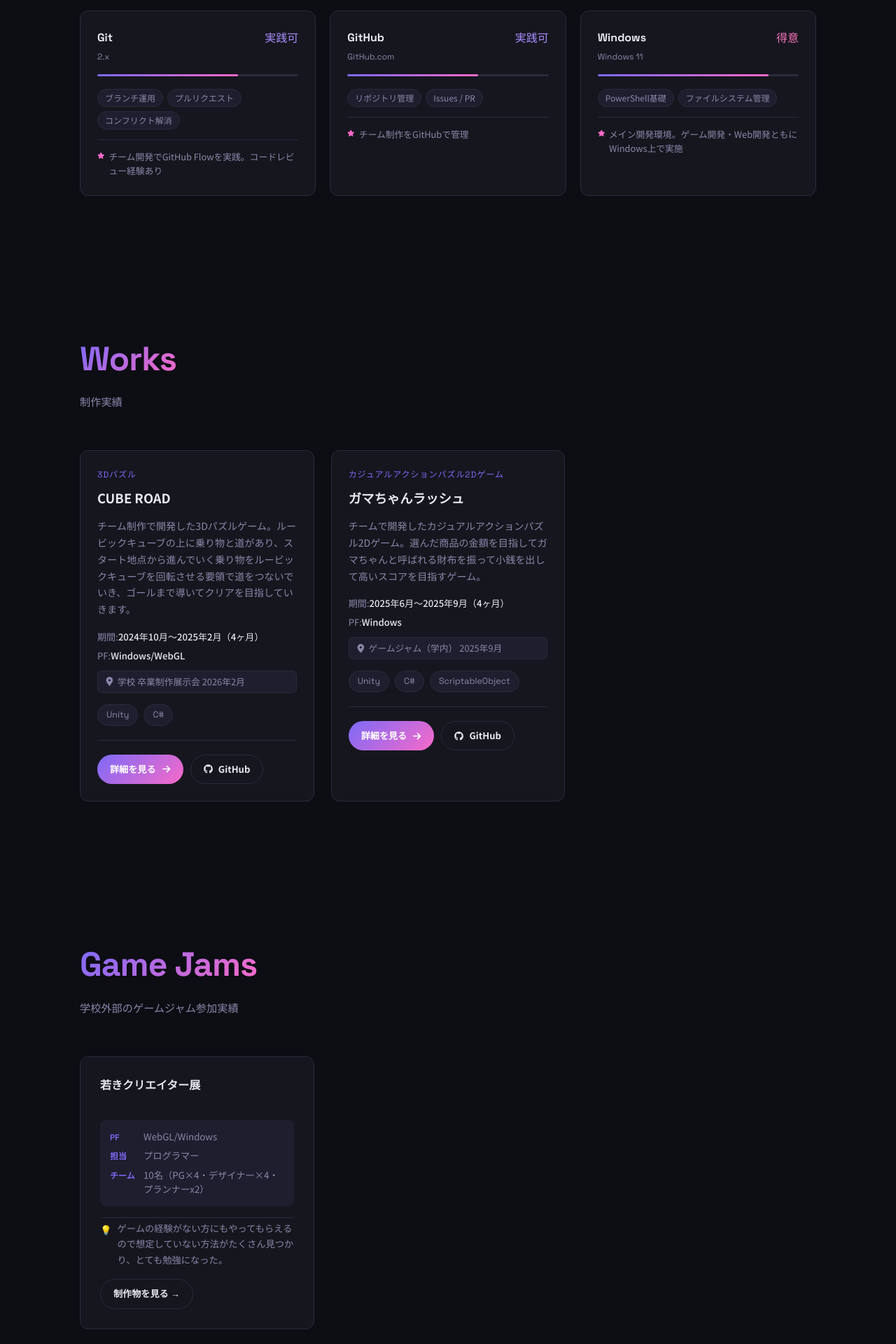
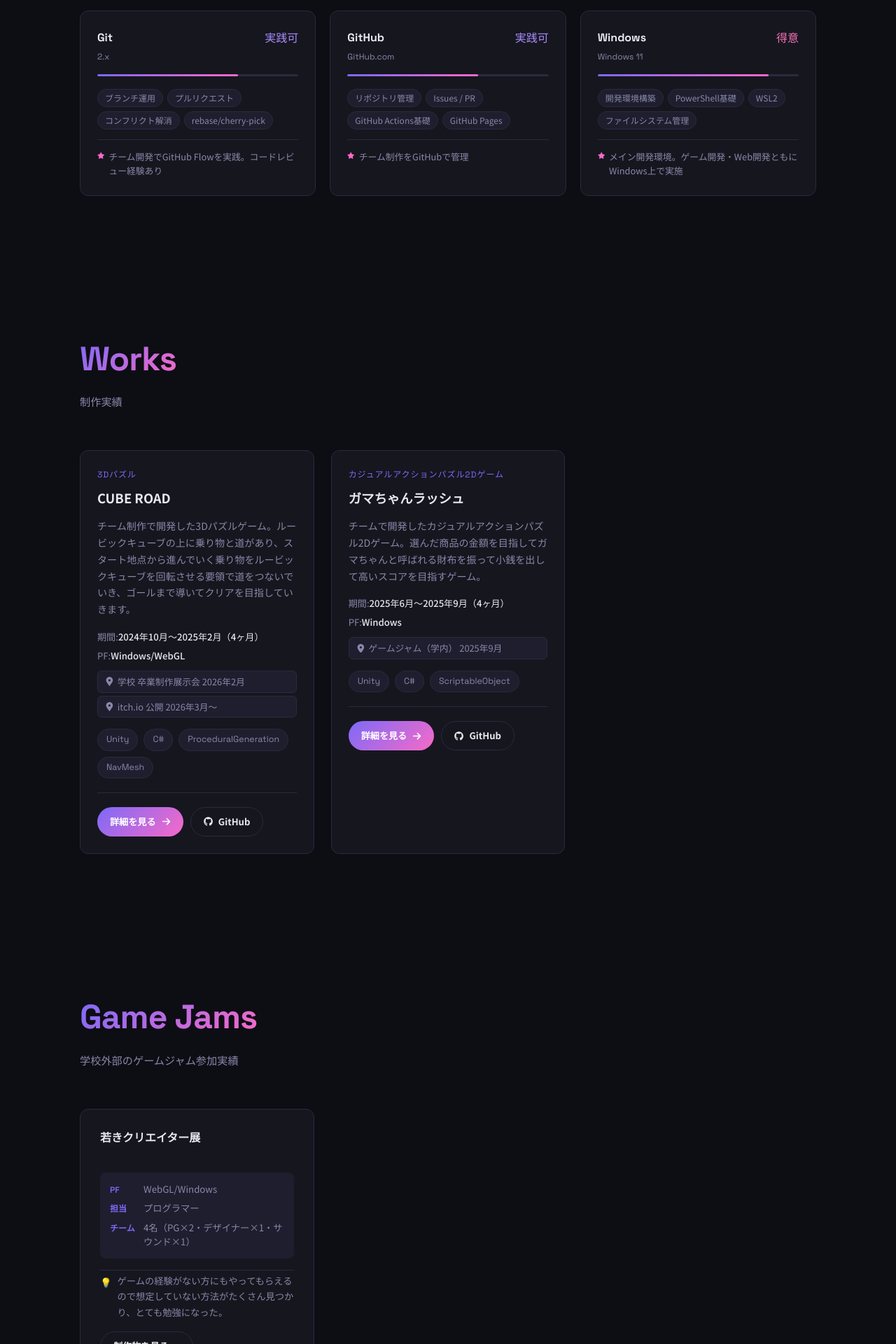
Before and after one commit to COSM1C-0715/MyPortFolio, a React (Vite) app in the folder my-portfolio/: page / in a window 1280 px wide. Shown: the part 2400-4320 px from the top of the page at 70% size. Built offline with nearby package versions, Linux system fonts and the light colour scheme.

Commit message:
Revert "修正"
This reverts commit 4bf7597a03e21526f646f1ae08ce4c5e8b74671e.

```diff
--- a/my-portfolio/src/data/portfolio.ts
+++ b/my-portfolio/src/data/portfolio.ts
@@ -138,7 +138,7 @@ export const skills: Skill[] = [
     version: '2.x',
     level: 70,
     category: 'vcs',
-    capabilities: ['ブランチ運用', 'プルリクエスト', 'コンフリクト解消'],
+    capabilities: ['ブランチ運用', 'プルリクエスト', 'コンフリクト解消', 'rebase/cherry-pick'],
     note: 'チーム開発でGitHub Flowを実践。コードレビュー経験あり',
   },
   {
@@ -146,7 +146,7 @@ export const skills: Skill[] = [
     version: 'GitHub.com',
     level: 65,
     category: 'vcs',
-    capabilities: ['リポジトリ管理', 'Issues / PR'],
+    capabilities: ['リポジトリ管理', 'Issues / PR', 'GitHub Actions基礎', 'GitHub Pages'],
     note: 'チーム制作をGitHubで管理',
   },
   {
@@ -154,7 +154,7 @@ export const skills: Skill[] = [
     version: 'Windows 11',
     level: 85,
     category: 'os',
-    capabilities: ['PowerShell基礎','ファイルシステム管理'],
+    capabilities: ['開発環境構築', 'PowerShell基礎', 'WSL2', 'ファイルシステム管理'],
     note: 'メイン開発環境。ゲーム開発・Web開発ともにWindows上で実施',
   },
 ]
@@ -169,7 +169,7 @@ export const works: Work[] = [
     screenshots: ["https://drive.google.com/file/d/1MKiODO4jKtf__wc1anf0neQMxI7ursQi/view?usp=drive_link"],
     description:
       'チーム制作で開発した3Dパズルゲーム。ルービックキューブの上に乗り物と道があり、スタート地点から進んでいく乗り物をルービックキューブを回転させる要領で道をつないでいき、ゴールまで導いてクリアを目指していきます。',
-    tags: ['Unity', 'C#'],
+    tags: ['Unity', 'C#', 'ProceduralGeneration', 'NavMesh'],
     platform: ['Windows', 'WebGL'],
     period: '2024年10月〜2025年2月（4ヶ月）',
     team: 'チーム制作',
@@ -178,6 +178,7 @@ export const works: Work[] = [
     link: null,
     venues: [
       { name: '学校 卒業制作展示会', date: '2026年2月' },
+      { name: 'itch.io 公開', date: '2026年3月〜' },
     ],
     techPoints:
       '線路が回転したときに乗り物も一緒に回転するように、乗り物が線路の上に来た時に、乗り物を乗っている線路の子オブジェクトになるようにしました。',
@@ -202,8 +203,8 @@ export const works: Work[] = [
     tags: ['Unity', 'C#', 'ScriptableObject'],
     platform: ['Windows'],
     period: '2025年6月〜2025年9月（4ヶ月）',
-    team: '10人（PG×4、デザイナー×4、プランナーx2）',
-    role: 'メインプログラマー（基礎動作）',
+    team: '3人（PG×2、レベルデザイン×1）',
+    role: 'メインプログラマー（敵AI・ゲームループ担当）',
     github: 'https://github.com/Shin2519/Gamachan.git',
     link: null,
     venues: [
@@ -230,7 +231,7 @@ export const gameJams: GameJam[] = [
     description: '2Dパズル、指定の金額を目指してお金を入れていく',
     platform: ['WebGL', 'Windows'],
     role: 'プログラマー',
-    team: '10名（PG×4・デザイナー×4・プランナーx2）',
+    team: '4名（PG×2・デザイナー×1・サウンド×1）',
     result: null,
     url: 'https://itch.io/username/ggj2025',
     reflection: 'ゲームの経験がない方にもやってもらえるので想定していない方法がたくさん見つかり、とても勉強になった。',
```
